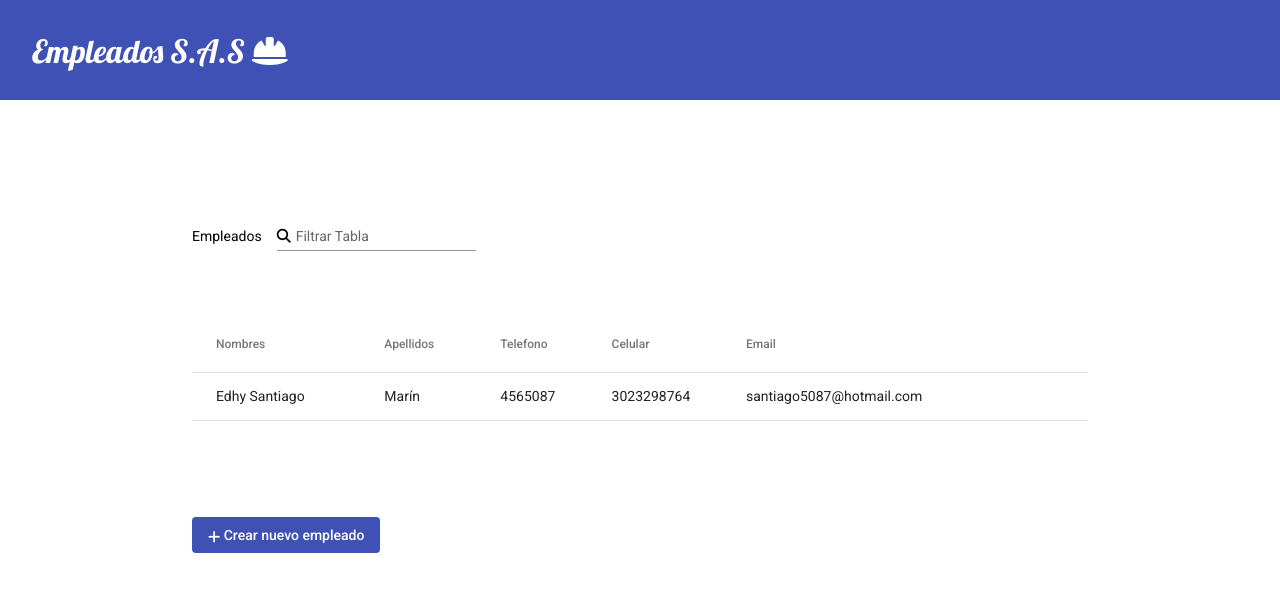
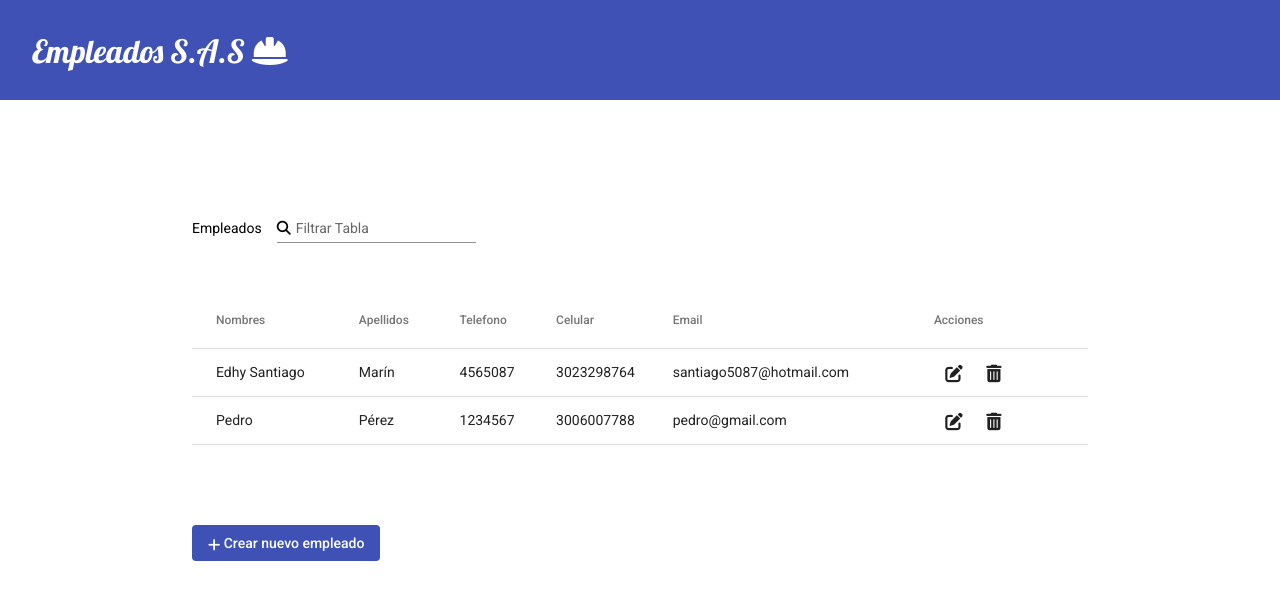
Before and after one commit to santiago5087/sentry-app, an Angular app: page /home in a window 1280 px wide. Shown: the top 600 px of the page. Built offline with nearby package versions, Linux system fonts and the light colour scheme.

Commit message:
Table for employees visualization

```diff
--- a/src/app/components/emps/emps.component.html
+++ b/src/app/components/emps/emps.component.html
@@ -46,7 +46,7 @@
     </ng-container>
 
     <!-- Acciones Column -->
-    <ng-container matColumnDef="Acciones">
+    <ng-container matColumnDef="acciones">
       <th mat-header-cell *matHeaderCellDef> Acciones </th>
       <td mat-cell *matCellDef="let emp">
         <button mat-icon-button (click)="onSubmitUpdate(emp.id)">
--- a/src/app/components/emps/emps.component.ts
+++ b/src/app/components/emps/emps.component.ts
@@ -16,7 +16,7 @@ export class EmpsComponent implements OnInit, AfterViewInit {
   empSubscription: Subscription = new Subscription();
   // Datos para graficar la tabla
   employeesTable = new MatTableDataSource<Empleado>([]);
-  displayedColumns: string[] = ["nombres", "apellidos", "telefono", "celular", "email"];
+  displayedColumns: string[] = ["nombres", "apellidos", "telefono", "celular", "email", "acciones"];
   @ViewChild(MatSort) sort: MatSort = new MatSort();
 
   constructor(private router: Router) { }
@@ -30,7 +30,9 @@ export class EmpsComponent implements OnInit, AfterViewInit {
   }
 
   loadEmployeesData() {
-    this.employeesTable.data = [{cedula: 1020485778, nombres: "Edhy Santiago", apellidos: "Marín", telefono: 4565087, celular: 3023298764, email: 'santiago5087@hotmail.com', direccion: 'Calle 50 #56A 129'}];
+    this.employeesTable.data = [{id: '1', cedula: 1020485778, nombres: "Edhy Santiago", apellidos: "Marín", telefono: 4565087, celular: 3023298764, email: 'santiago5087@hotmail.com', direccion: 'Calle 50 #56A 129'},
+    {id: '2', cedula: 102047777, nombres: "Pedro", apellidos: "Pérez", telefono: 1234567, celular: 3006007788, email: 'pedro@gmail.com', direccion: 'Calle 10 av. 129'}
+    ];
   }
 
   onSubmitCreate(): void {
--- a/src/app/shared/empleado.model.ts
+++ b/src/app/shared/empleado.model.ts
@@ -1,4 +1,5 @@
 export interface Empleado {
+  id?: string;
   cedula: number;
   nombres: string;
   apellidos: string;
```
